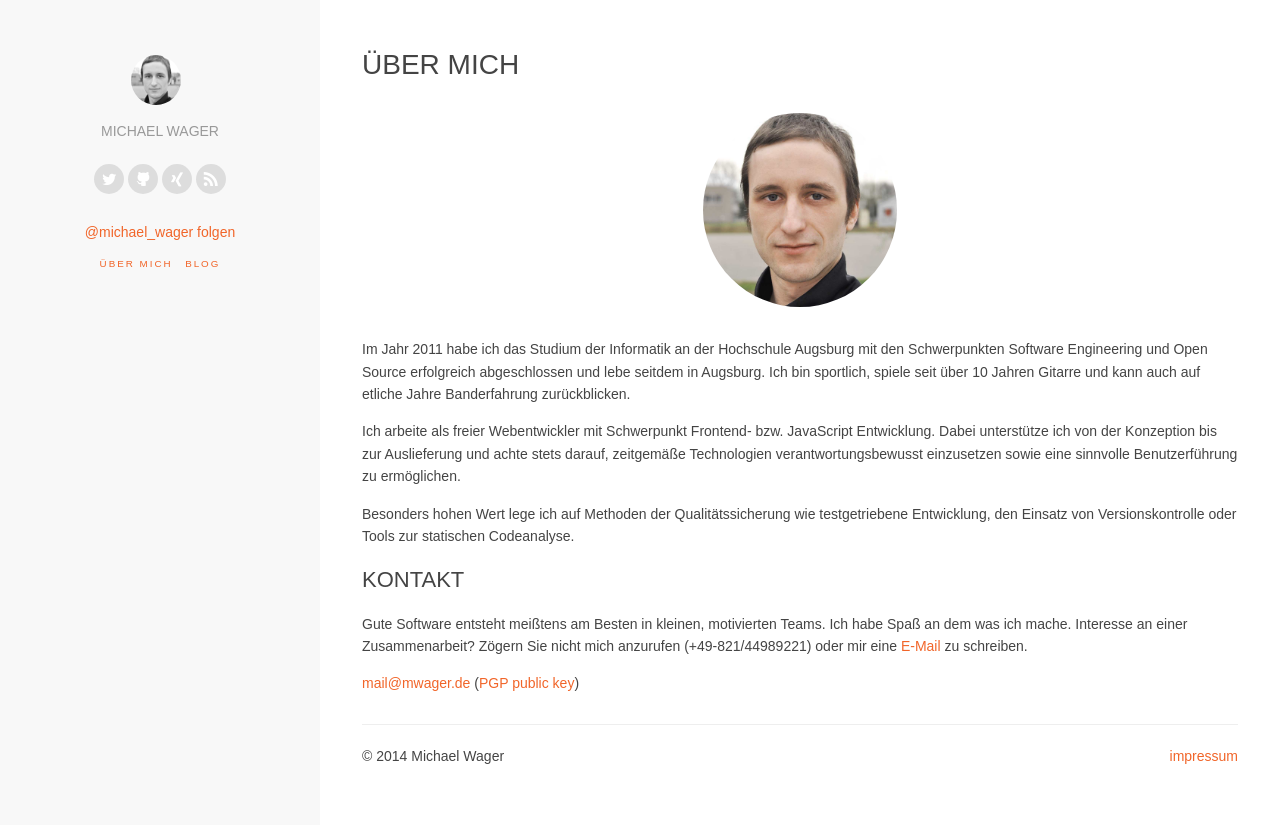
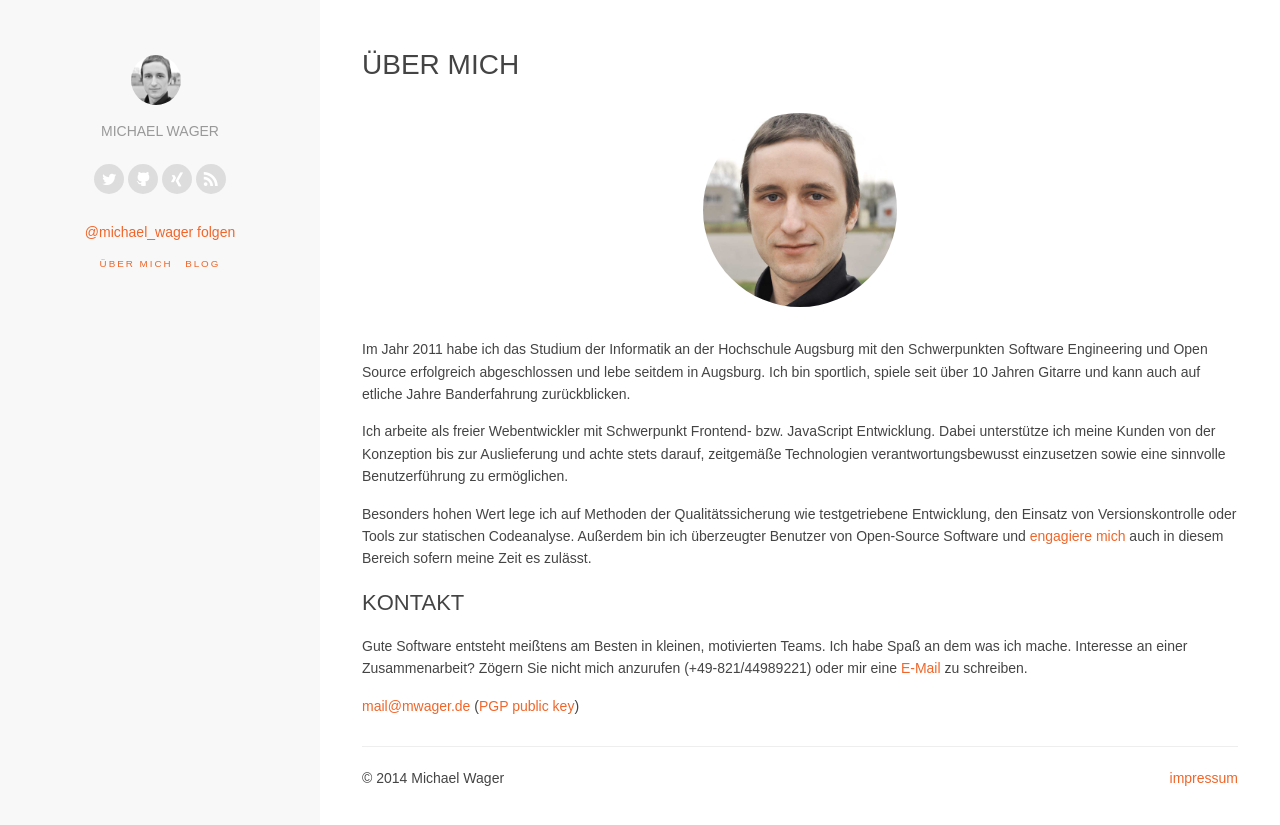
Before and after one commit to mwager/mwager.github.io, a Jekyll site: the page built from about.md, in a window 1280 px wide. Shown: the top 825 px of the page. Built offline with Jekyll 4.4.1, drawn with Linux system fonts in a browser that asks for light colours; nearby versions of some CDN libraries; comment, search, counter and statistics services are not loaded.

Commit message:
update about, fix dates on start page

```diff
--- a/about.md
+++ b/about.md
@@ -9,13 +9,9 @@ permalink: /about/
 
 Im Jahr 2011 habe ich das Studium der Informatik an der Hochschule Augsburg mit den Schwerpunkten Software Engineering und Open Source erfolgreich abgeschlossen und lebe seitdem in Augsburg. Ich bin sportlich, spiele seit über 10 Jahren Gitarre und kann auch auf etliche Jahre Banderfahrung zurückblicken.
 
-<!--
-Desweiteren bin ich immer auf der Suche nach neuen, interessanten Tools und Technologien um das Web ein wenig besser zu machen.
--->
+Ich arbeite als freier Webentwickler mit Schwerpunkt Frontend- bzw. JavaScript Entwicklung. Dabei unterstütze ich meine Kunden von der Konzeption bis zur Auslieferung und achte stets darauf, zeitgemäße Technologien verantwortungsbewusst einzusetzen sowie eine sinnvolle Benutzerführung zu ermöglichen.
 
-Ich arbeite als freier Webentwickler mit Schwerpunkt Frontend- bzw. JavaScript Entwicklung. Dabei unterstütze ich von der Konzeption bis zur Auslieferung und achte stets darauf, zeitgemäße Technologien verantwortungsbewusst einzusetzen sowie eine sinnvolle Benutzerführung zu ermöglichen.
-
-Besonders hohen Wert lege ich auf Methoden der Qualitätssicherung wie testgetriebene Entwicklung, den Einsatz von Versionskontrolle oder Tools zur statischen Codeanalyse.
+Besonders hohen Wert lege ich auf Methoden der Qualitätssicherung wie testgetriebene Entwicklung, den Einsatz von Versionskontrolle oder Tools zur statischen Codeanalyse. Außerdem bin ich überzeugter Benutzer von Open-Source Software und <a target="_blank" href="https://github.com/mwager">engagiere mich</a> auch in diesem Bereich sofern meine Zeit es zulässt.
 
 
 ## Kontakt ##
--- a/index.html
+++ b/index.html
@@ -55,7 +55,7 @@ layout: default
     <!-- <h2>2012</h2> -->
     <section class="post">
         <header class="post-header">
-            <span class="post-date">01/2013 - 05/2013</span>
+            <span class="post-date">09/2012 - 10/2012</span>
             <h2 class="post-headline"><a href="/projects/flirtsaver/">Flirtsaver - Micro-Dating mit Herz</a></h2>
         </header>
         <div class="post-description">
```
